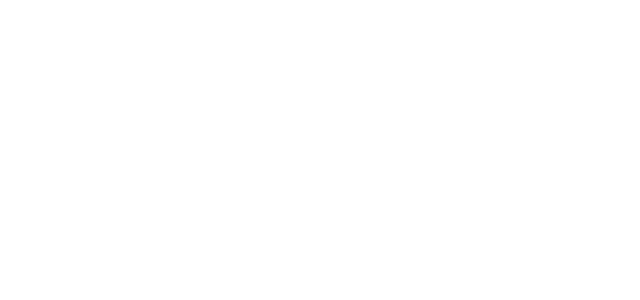
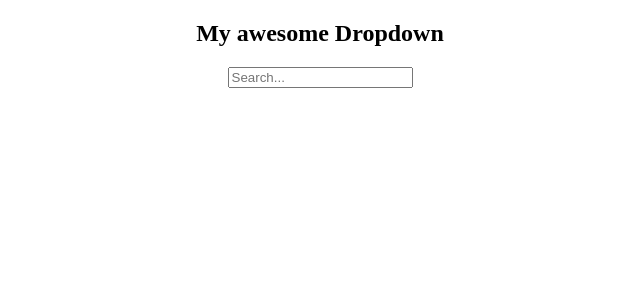
Before and after one commit to karolina-szlenk/SearchWithDropdown, a React (Create React App) app: page / in a window 1280 px wide. Shown: the top 300 px of the page, without its empty margins (320-960 px from the left). Built offline with nearby package versions, Linux system fonts and the light colour scheme.

Commit message:
fake data added, components created

```diff
--- a/src/App.js
+++ b/src/App.js
@@ -1,12 +1,14 @@
-import React from 'react';
-import './App.css';
+import React from 'react'
+import './App.css'
+import SearchWithDropdown from './components/SearchWithDropdown'
 
 function App() {
   return (
     <div className="App">
-
+      <h2>My awesome Dropdown</h2>
+      <SearchWithDropdown />
     </div>
-  );
+  )
 }
 
-export default App;
+export default App
--- /dev/null
+++ b/src/components/DropdownItem.js
@@ -0,0 +1,7 @@
+import React from 'react'
+
+function DropdownItem(props) {
+  return <div>{props.children}</div>
+}
+
+export default DropdownItem
--- /dev/null
+++ b/src/components/DropdownList.js
@@ -0,0 +1,12 @@
+import React from 'react'
+import DropdownItem from './DropdownItem'
+
+function DropdownList(props) {
+  console.log(props.filterData)
+
+  const renderData = () => props.filterData.map((el) => <DropdownItem key={el}>{el}</DropdownItem>)
+
+  return <div>{props.isVisible ? renderData() : null}</div>
+}
+
+export default DropdownList
--- /dev/null
+++ b/src/components/SearchWithDropdown.js
@@ -0,0 +1,33 @@
+import React, { useState } from 'react'
+import DropdownList from './DropdownList'
+import { data } from '../data'
+
+function SearchWithDropdown() {
+  const [value, setValue] = useState('')
+  const [isVisible, setIsVisible] = useState(false)
+
+  const handleChange = (e) => {
+    e.preventDefault()
+    setValue(e.target.value)
+    changeDropdownListVisibility(e.target.value)
+  }
+
+  const filterData = data.filter((el) => el.toLowerCase().includes(value))
+
+  const changeDropdownListVisibility = (value) => {
+    return value.length >= 3 ? setIsVisible(true) : setIsVisible(false)
+  }
+
+  return (
+    <div>
+      <input type="text" placeholder="Search..." value={value} onChange={handleChange}></input>
+      {filterData.length > 0 ? (
+        <DropdownList filterData={filterData} isVisible={isVisible} />
+      ) : (
+        <div>Not found!</div>
+      )}
+    </div>
+  )
+}
+
+export default SearchWithDropdown
--- /dev/null
+++ b/src/data.js
@@ -0,0 +1,12 @@
+export const data = [
+  'my cat is cute',
+  'every cat likes tuna',
+  '...because Cat lost :(',
+  'CAT RLZ!',
+  'I dont trust people who dont like cats',
+  'Tom missed his cats',
+  'code everyday',
+  'code pairing, maybe?',
+  'NICE CODE',
+  'the coding is both annoying and fun',
+]
```
